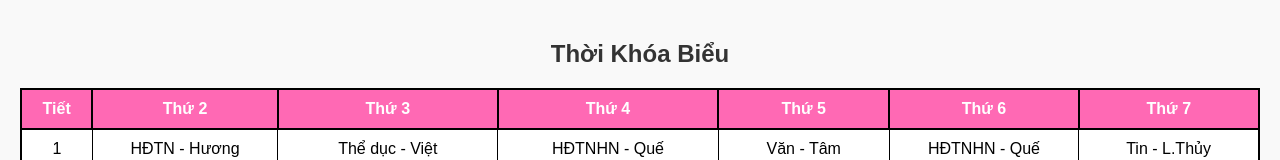
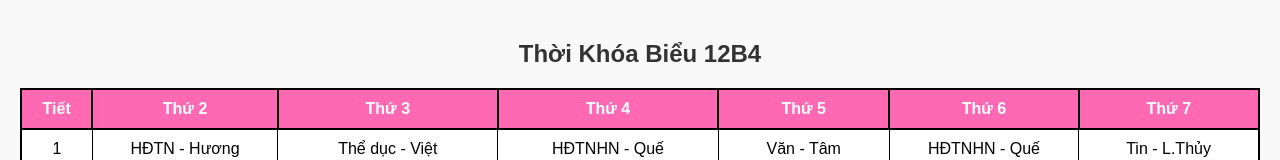
Before and after one commit to Namcao2007/tkb-12b4, a plain HTML site: page index.html in a window 1280 px wide. Shown: the top 160 px of the page. Drawn offline with Linux system fonts and the light colour scheme.

Commit message:
Update index.html

```diff
--- a/index.html
+++ b/index.html
@@ -41,7 +41,7 @@
 </head>
 <body>
 
-<h2>Thời Khóa Biểu</h2>
+<h2>Thời Khóa Biểu 12B4</h2>
 
 <table>
     <tr>
```
